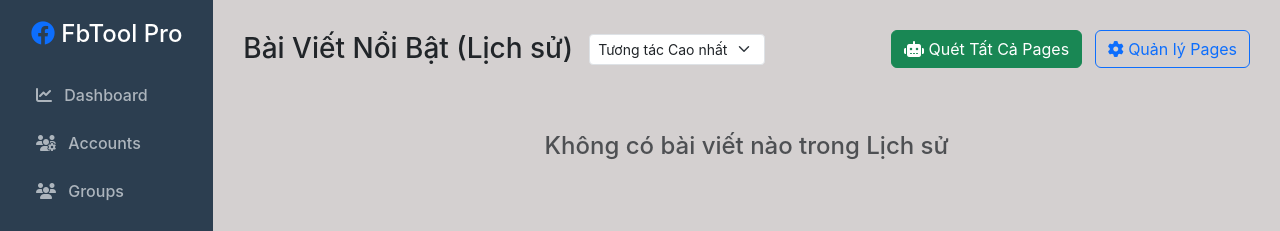
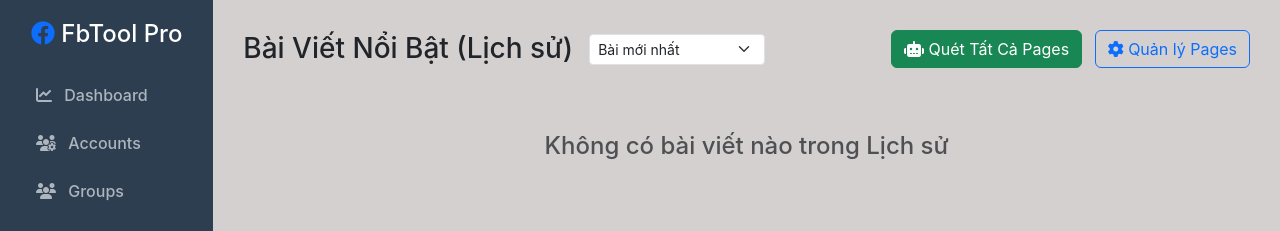
Before and after one commit to thongnm19089/share_fb, a Django app: page /hot-posts/ in a window 1280 px wide. Shown: the top 231 px of the page. Run offline with Django 5.2, Linux system fonts and the light colour scheme; the visitor is signed in with stand-in values (Sample User, id 1); data that the repository does not hold is empty.

Commit message:
feat: set newest posts as default sort

```diff
--- a/automation/templates/automation/hot_post_list.html
+++ b/automation/templates/automation/hot_post_list.html
@@ -4,8 +4,8 @@
     <div class="d-flex align-items-center">
         <h3 class="mb-0">Bài Viết Nổi Bật (Lịch sử)</h3>
         <select id="sort-select" class="form-select form-select-sm ms-3" style="width: auto;">
-            <option value="engagement" selected>Tương tác Cao nhất</option>
-            <option value="time">Bài mới nhất</option>
+            <option value="engagement">Tương tác Cao nhất</option>
+            <option value="time" selected>Bài mới nhất</option>
         </select>
     </div>
     <div>
@@ -215,7 +215,7 @@
         let hasMore = true;
         const btnLoadMore = document.getElementById('btn-load-more');
 
-        let currentSort = 'engagement';
+        let currentSort = 'time';
         const sortSelect = document.getElementById('sort-select');
 
         sortSelect.addEventListener('change', function () {
```
